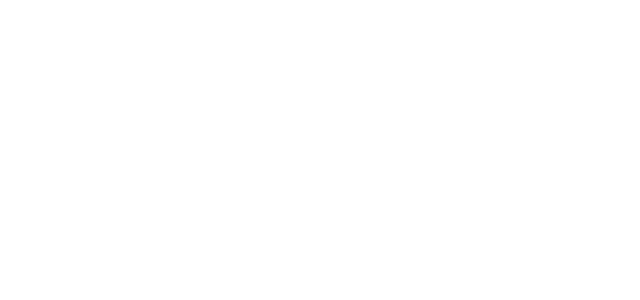
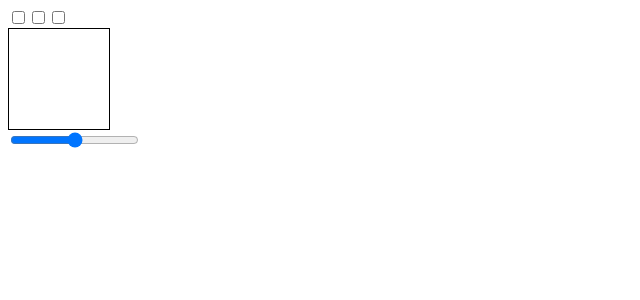
Before and after one commit to rm08K/Sotusei, a Nuxt app: page /MusicLadar in a window 1280 px wide. Before the commit this address had no page. Shown: the top 300 px of the page, without its empty margins (0-640 px from the left). Built offline with nearby package versions, Linux system fonts and the light colour scheme.

Commit message:
雛形の作成🐥

```diff
--- /dev/null
+++ b/pages/MusicLadar.vue
@@ -0,0 +1,23 @@
+<template>
+<div>
+  <div class="toggleButton">
+    <input type="checkbox" name="b1" id="b1">
+    <input type="checkbox" name="b2" id="b2">
+    <input type="checkbox" name="b3" id="b3">
+  </div>
+  <div class="touchPannel">
+  </div>
+  <div class="slider">
+    <input type="range">
+  </div>
+</div>
+</template>
+<style lang="css">
+
+.touchPannel {
+  display: block;
+  width: 100px;
+  height: 100px;
+  border: solid 1px black;
+}
+</style>
--- a/pages/index.vue
+++ b/pages/index.vue
@@ -1,7 +1,6 @@
 <template>
-  <Tutorial/>
+<div>
+  <div>welcome!</div>
+  <nuxt-link to="/MusicLadar">MusicLadar</nuxt-link>
+</div>
 </template>
-
-<script>
-export default {}
-</script>
```
